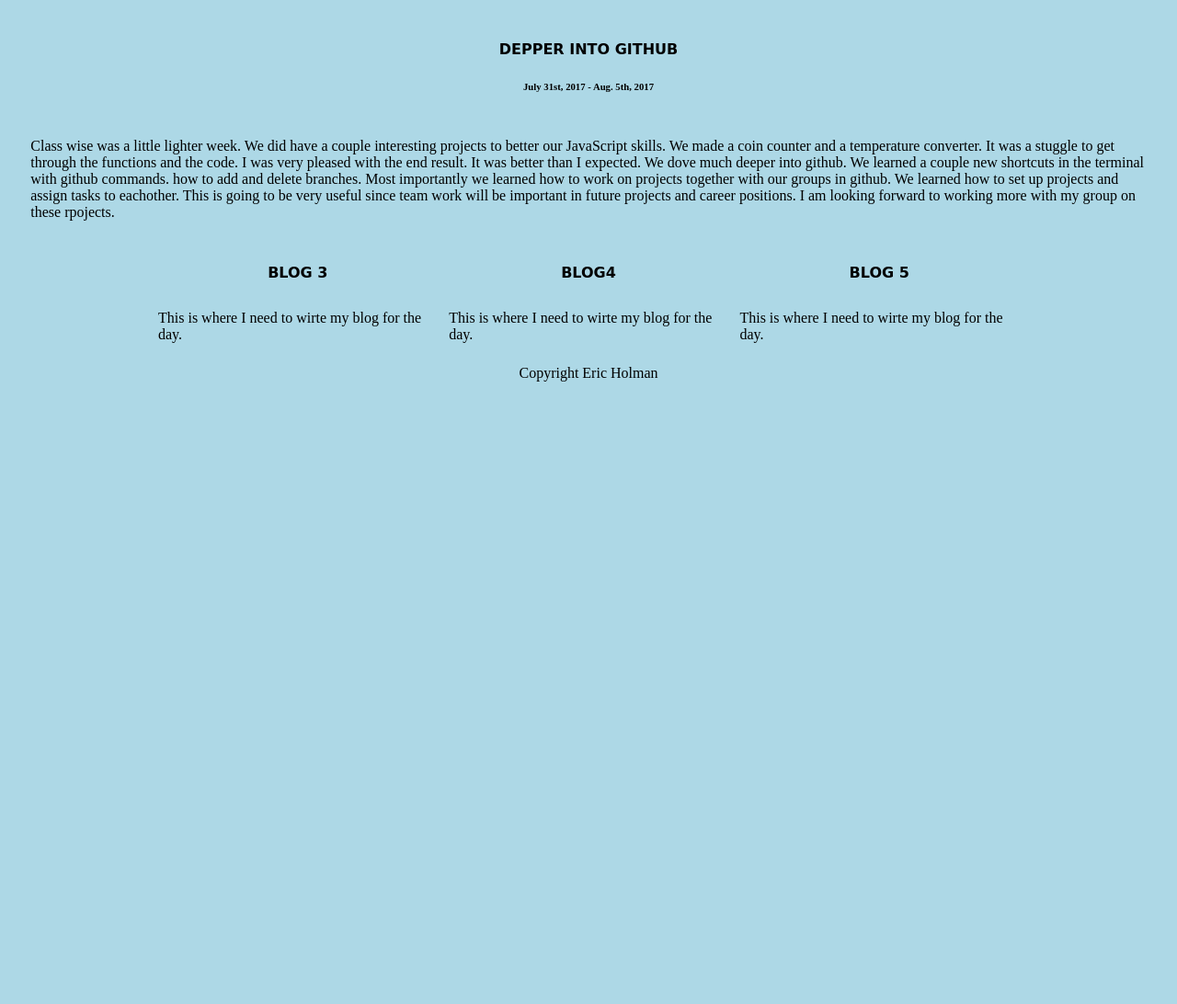
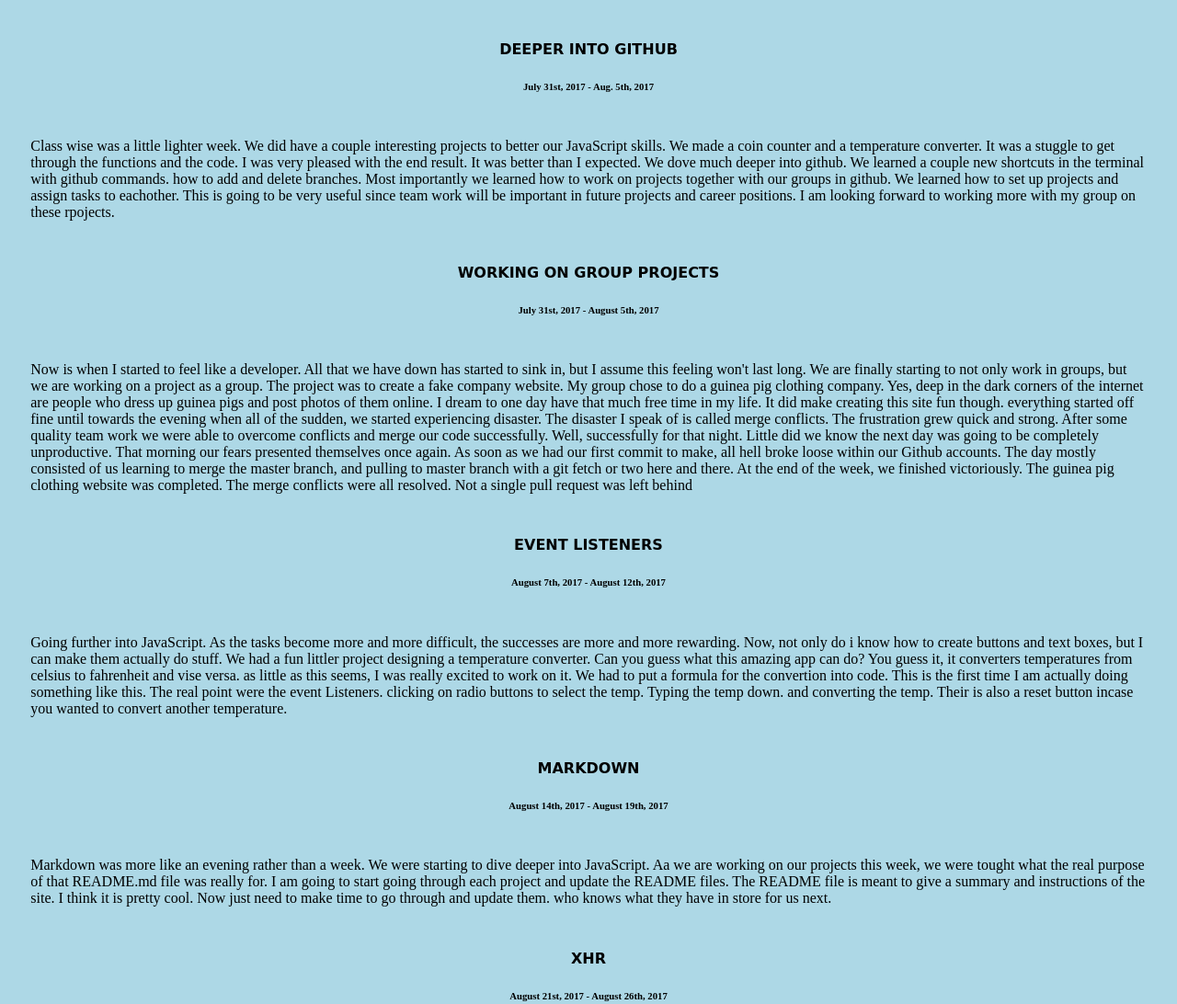
Before and after one commit to EHolman7/old-personalsite, a plain HTML site: page blog.html in a window 1280 px wide. Shown: the part 442-1534 px from the top of the page at 92% size. Before the commit the page ends 865 px from the top, so only its background shows below. Drawn offline with Linux system fonts and the light colour scheme.

Commit message:
added json file and and switched css to ES6

```diff
--- /dev/null
+++ b/blog.json
@@ -0,0 +1,52 @@
+{
+  "blog": [
+
+    {
+      "name": "JavaScript",
+      "date": "July 24th, 2017 - July 29th, 2017",
+      "description": "This past week we started JavaScript in class. This was definitely a little bit of an eye opener. Functions, loops, arrays, variables, and objects were thrown at us in a java crash course just in a couple days. At first it was a little overwhelming. After trying to keep my head above water, things started to connect. It is now becoming easier seeing the functions and loops in my head. I am still trying to hone in on the coding, but I can now see how they work. The current project I am trying to finish is the coin counter. This practice is what has really helped me understand the function. This is a group effort. We first started figuring a formula which would give us the solution we were looking for then broke it down to put into code. I have also added JavaScript to this blog page. Java is going to be very useful on this page as I update it and add in more blogs. No more need to write anything else in html, it can all be easily updated in the JavaScript file. I am really looking forward to what is next. As difficult it is to take all this in, I still am excited for what is to come next. Each topic gives me more challenges to overcome. It is like drinking from a fire hose, but it is easier when you are thirsty."
+    },
+
+    {
+      "name": "Deeper into Github",
+      "date": "July 31st, 2017 - Aug. 5th, 2017",
+      "description": "Class wise was a little lighter week. We did have a couple interesting projects to better our JavaScript skills. We made a coin counter and a temperature converter. It was a stuggle to get through the functions and the code. I was very pleased with the end result. It was better than I expected. We dove much deeper into github. We learned a couple new shortcuts in the terminal with github commands. how to add and delete branches. Most importantly we learned how to work on projects together with our groups in github. We learned how to set up projects and assign tasks to eachother. This is going to be very useful since team work will be important in future projects and career positions. I am looking forward to working more with my group on these rpojects."
+    },
+
+    {
+      "name": "Working on Group Projects",
+      "date": "July 31st, 2017 - August 5th, 2017",
+      "description": "Now is when I started to feel like a developer. All that we have down has started to sink in, but I assume this feeling won't last long. We are finally starting to not only work in groups, but we are working on a project as a group. The project was to create a fake company website. My group chose to do a guinea pig clothing company. Yes, deep in the dark corners of the internet are people who dress up guinea pigs and post photos of them online. I dream to one day have that much free time in my life. It did make creating this site fun though. everything started off fine until towards the evening when all of the sudden, we started experiencing disaster. The disaster I speak of is called merge conflicts. The frustration grew quick and strong. After some quality team work we were able to overcome conflicts and merge our code successfully. Well, successfully for that night. Little did we know the next day was going to be completely unproductive. That morning our fears presented themselves once again. As soon as we had our first commit to make, all hell broke loose within our Github accounts. The day mostly consisted of us learning to merge the master branch, and pulling to master branch with a git fetch or two here and there. At the end of the week, we finished victoriously. The guinea pig clothing website was completed. The merge conflicts were all resolved. Not a single pull request was left behind"
+    },
+
+    {
+      "name": "Event Listeners",
+      "date": "August 7th, 2017 - August 12th, 2017",
+      "description": "Going further into JavaScript. As the tasks become more and more difficult, the successes are more and more rewarding. Now, not only do i know how to create buttons and text boxes, but I can make them actually do stuff. We had a fun littler project designing a temperature converter. Can you guess what this amazing app can do? You guess it, it converters temperatures from celsius to fahrenheit and vise versa. as little as this seems, I was really excited to work on it. We had to put a formula for the convertion into code. This is the first time I am actually doing something like this. The real point were the event Listeners. clicking on radio buttons to select the temp. Typing the temp down. and converting the temp. Their is also a reset button incase you wanted to convert another temperature. "
+    },
+
+    {
+      "name": "Markdown",
+      "date": "August 14th, 2017 - August 19th, 2017",
+      "description": "Markdown was more like an evening rather than a week. We were starting to dive deeper into JavaScript. Aa we are working on our projects this week, we were tought what the real purpose of that README.md file was really for. I am going to  start going through each project and update the README files. The README file is meant to give a summary and instructions of the site. I think it is pretty cool. Now just need to make time to go through and update them. who knows what they have in store for us next."
+    },
+
+    {
+      "name": "XHR",
+      "date": "August 21st, 2017 - August 26th, 2017",
+      "description": "This was week has definitely been a low point in my journey. we were introduced to XMLHttpRequests or XHR and json files, but we will get to that in a minute. We are still working on our projects that involove a bunch of vanilla JavaScript. I am starting to question where the term vanilla comes from. I like vanilla, it is a pleasing term. Vanilia JavaScript is not vanilla. It is more like rotting sewage JavaScript to me. I also feel like I am about sink further into this disgusting pit of despair before things begin to improve. Back to XHR. XHR was very interesting as well. I felt I was grasping everything until the second Json file was thown at me. "
+    },
+
+    {
+      "name": "Bootstrap and ES6",
+      "date": "August 28th, 2017 - September 2st, 2017",
+      "description": "The light is begining to break through the dark clouds. the concepts are starting to stick. I am begining to understand this demon referred to as vanilla JavaScript. Not only that but I have been given a new tool to adding to my growing knowledge in front end development. That tool is bootstrap. Bootstrapis great in the way to helps to simplify CSS styling. Infact this blog has gone from being objects in the main.js file to arrays in my new json file, and are nicely organized using bootstrap. It love all the awesome thing that bootstraphas to offer I don't even know where to start. It seems to have everything for styling. So much I might never remember it all, but I know where to find it. I will be utilizing bootstrap atleast or the rest of the class and probably long after."
+    },
+
+    {
+      "name": "Blog 8",
+      "date": "",
+      "description": "This is where my next blog post for the week will appear. Stay Tunned"
+    }
+  ]
+}
--- a/main.js
+++ b/main.js
@@ -1,63 +1,40 @@
-var allBlogs = [];
+const domString = (blog) =>{
+	let blogString = "";
+for (let i = 0; i < blog.length; i++){
+  let currentBlog = blog[i];
+  blogString +=    '<section class="blog">';
+  blogString +=        '<div class="title">';
+  blogString +=          '<h4>' + currentBlog.name + '</h4>';
+  blogString +=        '</div>';
+  blogString +=        '<div class="date">';
+  blogString +=          '<h6>' + currentBlog.date + '</h6>';
+  blogString +=        '</div>';
+  blogString +=        '<div class="description">';
+  blogString +=          '<p>' + currentBlog.description + '</p>';
+  blogString +=        '</div>';
+  blogString +=      '</section>';
+  }
+  writeToDom(blogString);
 
-var blog1 = {
-  name: "JavaScript",
-  date: "July 24th, 2017 - July 29th, 2017",
-  description: "This past week we started JavaScript in class. This was definitely a little bit of an eye opener. Functions, loops, arrays, variables, and objects were thrown at us in a java crash course just in a couple days. At first it was a little overwhelming. After trying to keep my head above water, things started to connect. It is now becoming easier seeing the functions and loops in my head. I am still trying to hone in on the coding, but I can now see how they work. The current project I am trying to finish is the coin counter. This practice is what has really helped me understand the function. This is a group effort. We first started figuring a formula which would give us the solution we were looking for then broke it down to put into code. I have also added JavaScript to this blog page. Java is going to be very useful on this page as I update it and add in more blogs. No more need to write anything else in html, it can all be easily updated in the JavaScript file. I am really looking forward to what is next. As difficult it is to take all this in, I still am excited for what is to come next. Each topic gives me more challenges to overcome. It is like drinking from a fire hose, but it is easier when you are thirsty."
-};
+}
+let blogHolder = document.getElementById('blog-container');
 
-var blog2 = {
-  name: "Depper into Github",
-  date: "July 31st, 2017 - Aug. 5th, 2017",
-  description: "Class wise was a little lighter week. We did have a couple interesting projects to better our JavaScript skills. We made a coin counter and a temperature converter. It was a stuggle to get through the functions and the code. I was very pleased with the end result. It was better than I expected. We dove much deeper into github. We learned a couple new shortcuts in the terminal with github commands. how to add and delete branches. Most importantly we learned how to work on projects together with our groups in github. We learned how to set up projects and assign tasks to eachother. This is going to be very useful since team work will be important in future projects and career positions. I am looking forward to working more with my group on these rpojects."
-};
+const writeToDom = (strang) => {
+  blogHolder.innerHTML = strang;
+}
 
-var blog3 = {
-  name: "Blog 3",
-  date: "",
-  description: "This is where I need to wirte my blog for the day."
-};
+function executeThisCodeAfterFileLoads(){
+  console.log("this", this.responseText);
+  const data = JSON.parse(this.responseText);
+  domString(data.blog);
+}
 
-var blog4 = {
-  name: "blog4",
-  date: "",
-  description: "This is where I need to wirte my blog for the day."
-};
+const executeThisCodeAfterFileErrors = () => {
+  console.log("Shit Broke");
+}
 
-var blog5 = {
-  name: "Blog 5",
-  date: "",
-  description: "This is where I need to wirte my blog for the day."
-};
-
-allBlogs.push(blog1);
-allBlogs.push(blog2);
-allBlogs.push(blog3);
-allBlogs.push(blog4);
-allBlogs.push(blog5);
-
-console.log("All my Blogs: ", allBlogs);
-
-var blogContainer = document.getElementById("blog-container");
-
-for (var i = 0; i < allBlogs.length; i++){
-
-	var currentBlog = allBlogs[i];
-
-	var domString = "";
-
-  domString +=    '<section class="blog">';
-  domString +=        '<div class="title">';
-  domString +=          '<h4>' + currentBlog.name + '</h4>';
-  domString +=        '</div>';
-  domString +=        '<div class="date">';
-  domString +=          '<h6>' + currentBlog.date + '</h6>';
-  domString +=        '</div>';
-  domString +=        '<div class="description">';
-  domString +=          '<p>' + currentBlog.description + '</p>';
-  domString +=        '</div>';
-  domString +=      '</section>';
-
-    console.log("Dom String from for loop", domString)
-    blogContainer.innerHTML += domString;
-}
+let myRequest = new XMLHttpRequest();
+myRequest.addEventListener('load', executeThisCodeAfterFileLoads);
+myRequest.addEventListener('error', executeThisCodeAfterFileErrors);
+myRequest.open('GET', 'blog.json');
+myRequest.send();
```
Also changed, not shown: blog.html (+0 -65 lines).
